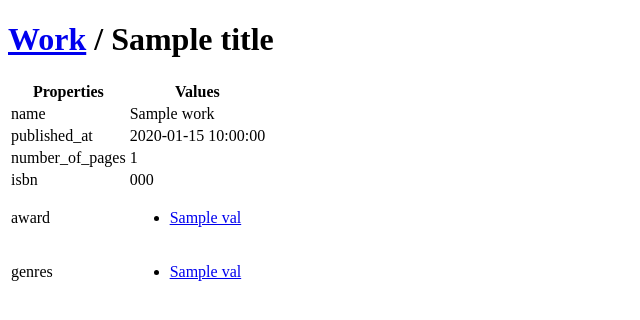
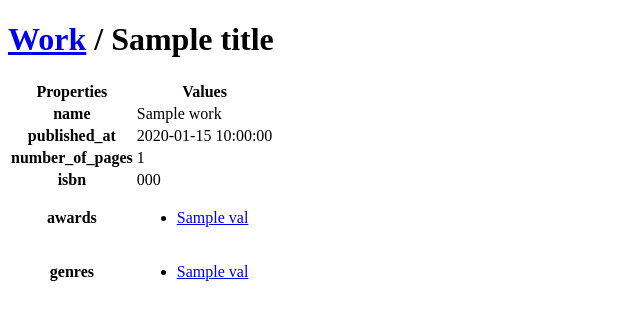
Before and after one commit to clicheio/cliche, a Flask app: template cliche/web/templates/ontology/page_work.html in a window 1280 px wide. Shown: the part 26-346 px from the top of the page, without its empty margins (0-640 px from the left). Run offline with Flask 2, Linux system fonts and the light colour scheme; the template is opened without the code that fills it: most values are stand-ins (such as "Sample title", 1, 10 or a date in 2020); parts of the project's set-up code (start-up, migrations or seed data) failed here and were passed over.

Commit message:
add class attribute, change to th and add scope attribute

```diff
--- a/cliche/web/templates/ontology/page_work.html
+++ b/cliche/web/templates/ontology/page_work.html
@@ -1,34 +1,34 @@
 {% extends "page.html" %}
 {% block tbody %}
-  <tr>
-    <td>name</td>
+  <tr class="name">
+    <th scope="row">name</th>
     <td>{{ work.name }}</td>
   </tr>
 
   {% if work.published_at %}
-    <tr>
-      <td>published_at</td>
+    <tr class="published_at">
+      <th scope="row">published_at</th>
       <td>{{ work.published_at }}</td>
     </tr>
   {% endif %}
 
   {% if work.number_of_pages %}
-    <tr>
-      <td>number_of_pages</td>
+    <tr class="number_of_pages">
+      <th scope="row">number_of_pages</th>
       <td>{{ work.number_of_pages }}</td>
     </tr>
   {% endif %}
 
   {% if work.isbn %}
-    <tr>
-      <td>isbn</td>
+    <tr class="isbn">
+      <th scope="row">isbn</th>
       <td>{{ work.isbn }}</td>
     </tr>
   {% endif %}
 
   {% if work.awards %}
-    <tr>
-      <td>award</td>
+    <tr class="awards">
+      <th scope="row">awards</th>
       <td>
         <ul>
           {% for val in work.awards %}
@@ -40,8 +40,8 @@
   {% endif %}
 
   {% if work.genres %}
-    <tr>
-      <td>genres</td>
+    <tr class="genres">
+      <th scope="row">genres</th>
       <td>
         <ul>
           {% for val in work.genres %}
```
